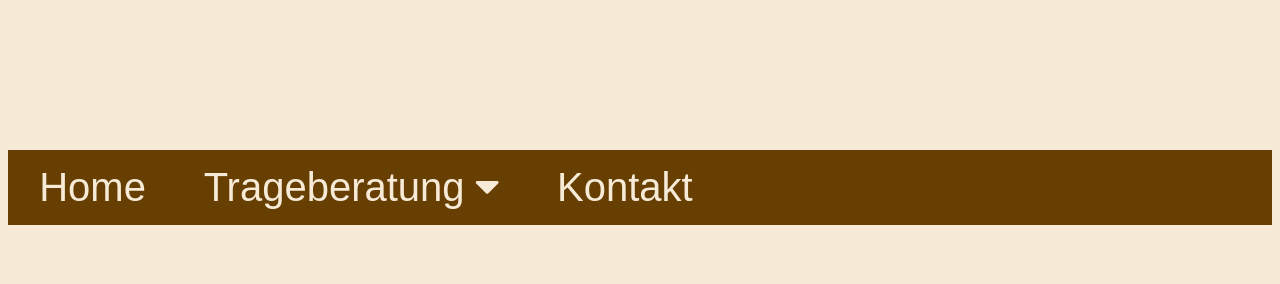
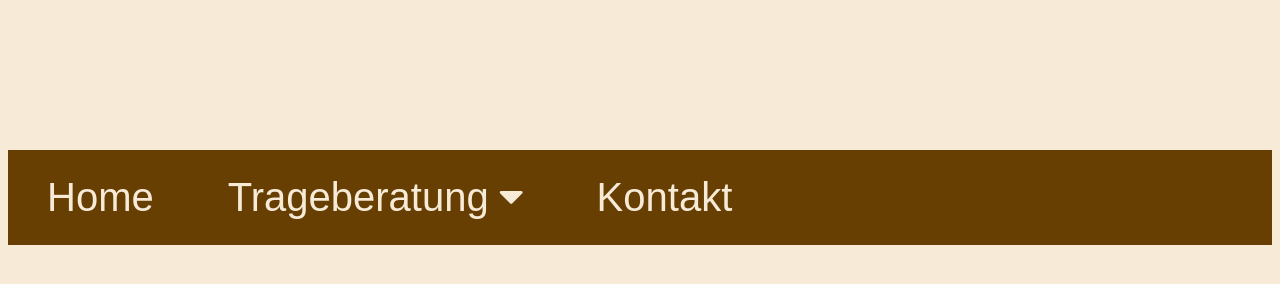
Before and after one commit to ele-elly/ele-elly.github.io, a plain HTML site: page index.html in a window 1280 px wide. Drawn offline with Linux system fonts and the light colour scheme; a web font is replaced by a local one.

Commit message:
Fixed indentatation and spacing

```diff
--- a/index.html
+++ b/index.html
@@ -1,38 +1,23 @@
 <!DOCTYPE html>
 <html>
 <head>
-
-    <link rel="stylesheet"
-          type="text/css"
-          href="prova.css"/>
-    <link rel="stylesheet"
-          type="text/css"
-          href="layout.css"/>
+    <link rel="stylesheet" type="text/css" href="prova.css"/>
+    <link rel="stylesheet" type="text/css" href="layout.css"/>
     <link rel="stylesheet" href="https://cdnjs.cloudflare.com/ajax/libs/font-awesome/4.7.0/css/font-awesome.min.css">
-
-    </head>
-
-
-    <body>
-        <nav class="menu" id="myMenu">
-        <a href="index.html"> &nbsp; Home &nbsp; </a>
-
+</head>
+<body>
+    <nav class="menu" id="myMenu">
+        <a href="index.html">Home</a>
         <div class="dropdown">
-        <a>&nbsp; Trageberatung <i class="fa fa-caret-down"></i> &nbsp; </a>
+            <a>Trageberatung <i class="fa fa-caret-down"></i></a>
             <div class="dropdown-content">
-                <a href="trageberatung/index.html">&nbsp; Trageberatung &nbsp; </a>
-                <a href="trageberatung/preise.html">&nbsp; Preise &nbsp; </a>
-                <a href="trageberatung/sortiment.html">&nbsp; Sortiment &nbsp; </a>
-
+                <a href="trageberatung/index.html">Trageberatung</a>
+                <a href="trageberatung/preise.html">Preise</a>
+                <a href="trageberatung/sortiment.html">Sortiment</a>
             </div>
         </div>
-
-            <a href="contacts.html">&nbsp; Kontakt &nbsp; </a>
-
-
-            <a href="javascript:void(0);" class="icon" onclick="myFunction()">
-        <i class="fa fa-bars" alt="menu"></i>
-        </a>
-        </nav>
+        <a href="contacts.html">Kontakt</a>
+        <a href="javascript:void(0);" class="icon" onclick="myFunction()"><i class="fa fa-bars" alt="menu"></i></a>
+    </nav>
 </body>
 </html>
--- a/layout.css
+++ b/layout.css
@@ -188,7 +188,7 @@ a:hover{
     width:auto;
     height: auto;
     text-align: center;
-    padding:10px;
+    padding: 20px 40px;
     color: #F7EBD8;
     background: #673F03;
     font-size: 40px;
```
Lines whose indentation alone changed are shown as unchanged.
